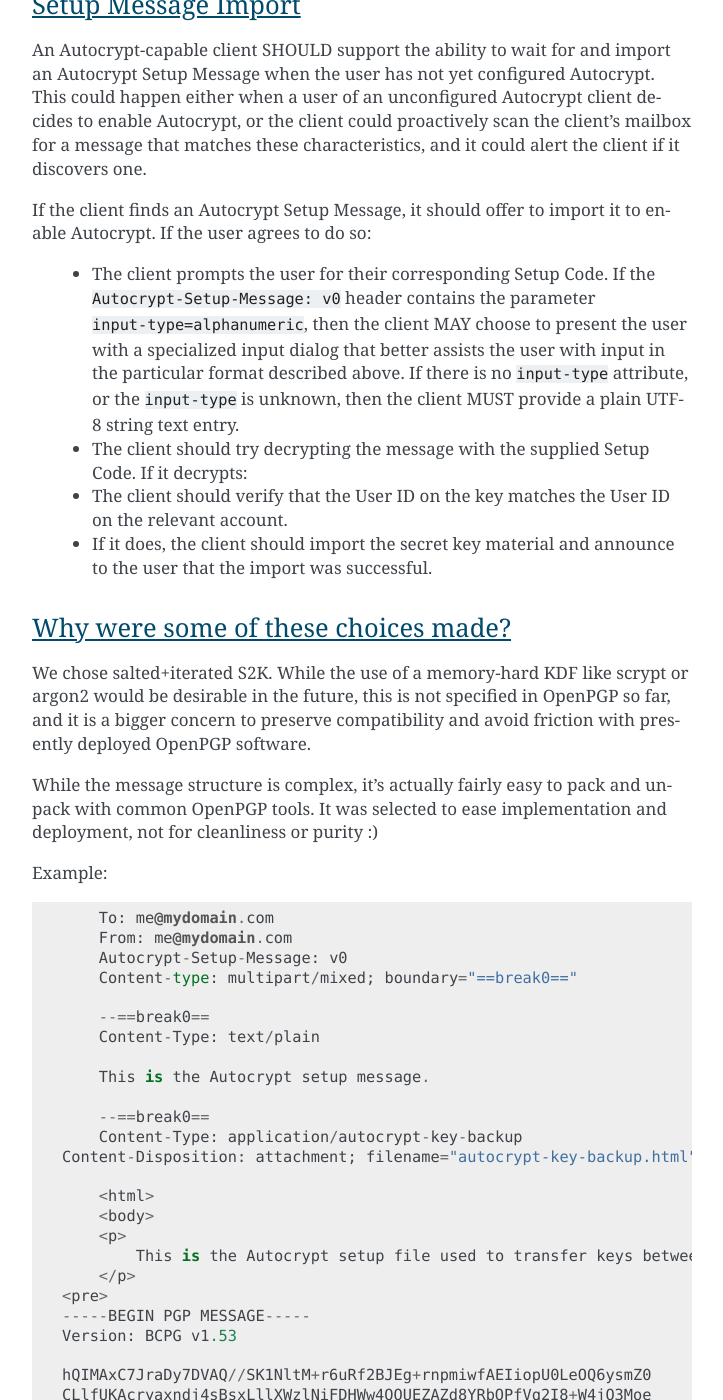
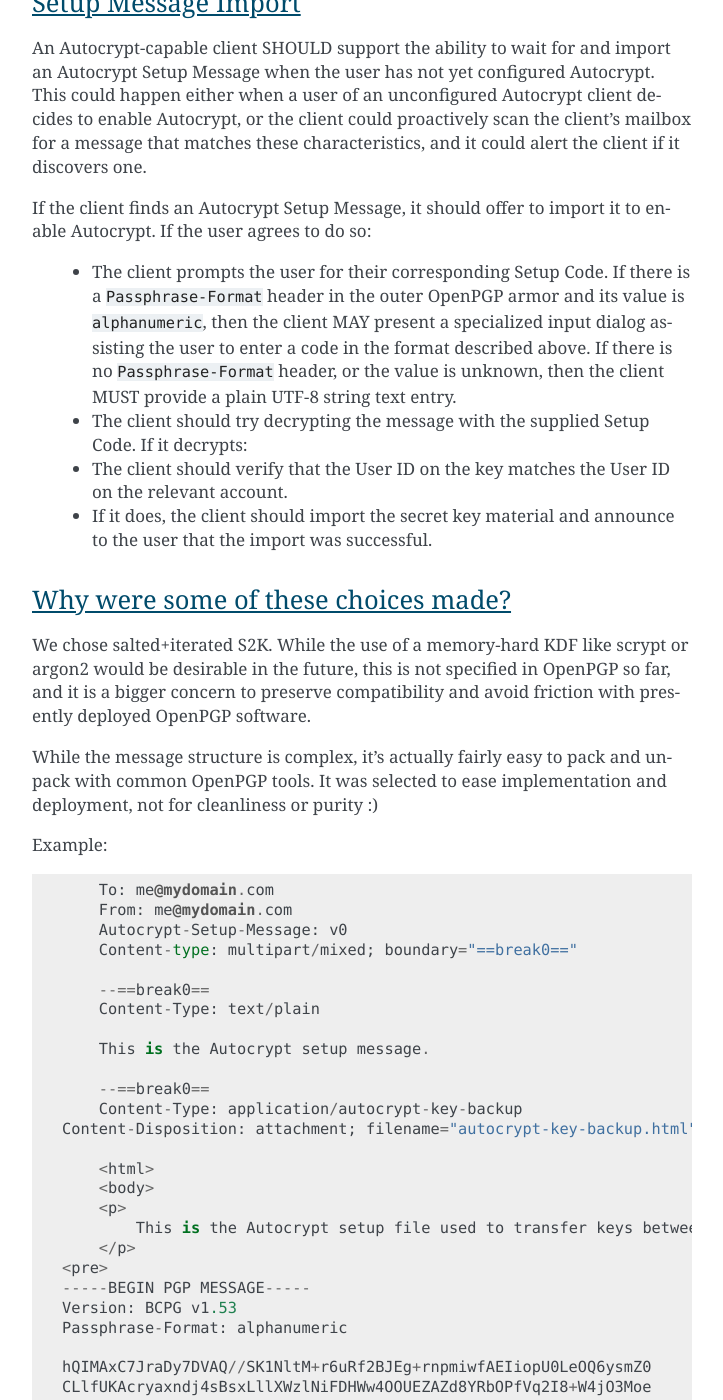
Before and after one commit to autocrypt/autocrypt, a Sphinx documentation site: the page built from doc/level0.rst, in a window 1280 px wide and 1400 px high, scrolled down 5175 px. Shown: the whole window, without its empty margins (388-1111 px from the left). Built offline with Sphinx 7.4.7, drawn with Linux system fonts in a browser that asks for light colours; some of the changed text lies outside the part shown.

Commit message:
Move input format back into OpenPGP armor header
We want to hand this to the part of the client that is responsible
for decryption and displaying the key entry. This may not be the
same part that parses the message headers.

fixes #80

```diff
--- a/doc/level0.rst
+++ b/doc/level0.rst
@@ -122,8 +122,7 @@ specific format, which contains a payload protected by the setup code.
 
 - Both the To and From headers MUST be the address of the user.
 
-- The Autocrypt Setup Message MUST contain an ``Autocrypt-Setup-Message: v0`` header
-  with an optional ``input-type`` attribute as described in `setup code`_
+- The Autocrypt Setup Message MUST contain an ``Autocrypt-Setup-Message: v0`` header.
 
 - The Autocrypt Setup Message MUST have a ``multipart/mixed`` structure,
   and it MUST have as first part a human-readable description about
@@ -170,10 +169,10 @@ kept in short term memory. For instance::
     AB1D-E2GH-IJK3-4NOP-Q5ST-XYZ6
 
 An Autocrypt Setup Message payload that uses this structure for its
-setup code SHOULD include the following ``input-type`` attribute in
-the top-level ``Autocrypt-Setup-Message`` header::
+setup code SHOULD include the following ``Passphrase-Format`` header
+in the outer OpenPGP armor::
 
-    Autocrypt-Setup-Message: v0; input-type=alphanumeric
+    Passphrase-Format: alphanumeric
 
 This attribute MUST NOT be present if the Setup Code does
 not match the format described above.
@@ -223,12 +222,12 @@ characteristics, and it could alert the client if it discovers one.
 If the client finds an Autocrypt Setup Message, it should offer to
 import it to enable Autocrypt.  If the user agrees to do so:
 
- * The client prompts the user for their corresponding Setup
-   Code.  If the ``Autocrypt-Setup-Message: v0`` header contains the parameter
-   ``input-type=alphanumeric``, then the client MAY choose to present the user with a
-   specialized input dialog that better assists the user with input in
-   the particular format described above.
-   If there is no ``input-type`` attribute, or the ``input-type`` is unknown,
+ * The client prompts the user for their corresponding Setup Code.
+   If there is a ``Passphrase-Format`` header in the outer OpenPGP armor and
+   its value is ``alphanumeric``, then the client MAY present a specialized
+   input dialog assisting the user to enter a code in the format described
+   above.
+   If there is no ``Passphrase-Format`` header, or the value is unknown,
    then the client MUST provide a plain UTF-8 string text entry.
 
  * The client should try decrypting the message with the supplied
@@ -279,6 +278,7 @@ Example:
     <pre>
     -----BEGIN PGP MESSAGE-----
     Version: BCPG v1.53
+    Passphrase-Format: alphanumeric
 
     hQIMAxC7JraDy7DVAQ//SK1NltM+r6uRf2BJEg+rnpmiwfAEIiopU0LeOQ6ysmZ0
     CLlfUKAcryaxndj4sBsxLllXWzlNiFDHWw4OOUEZAZd8YRbOPfVq2I8+W4jO3Moe
--- a/doc/transfer-format.rst
+++ b/doc/transfer-format.rst
@@ -46,7 +46,7 @@ Setup Code ``D9VN-RD7A-7T3B-BWG7-LEPY-3NYT``.
 
   </p><pre>
   -----BEGIN PGP MESSAGE-----
-  Autocrypt-Setup-Message: v1
+  Passphrase-Format: alphanumeric
 
   jA0EBwMC2FohQ7r/Yovm0usBJ2ZwYc4COaY3SpDWXKsZ6SQ8A2nDq8+PeN2mP7EK
   PtzXRiCcYh6Q+OqmYKjX1t48HhXj962hM6KGKIHsYFGVViCJTOezTp2w27aLJDjN
```
